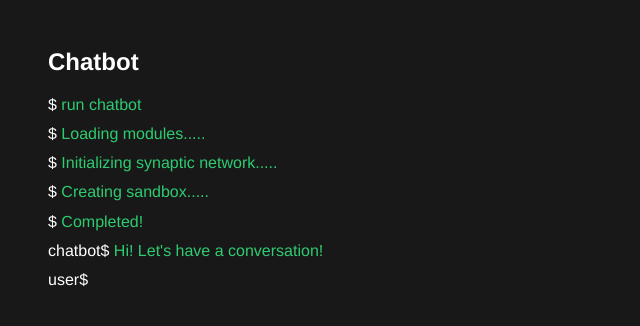
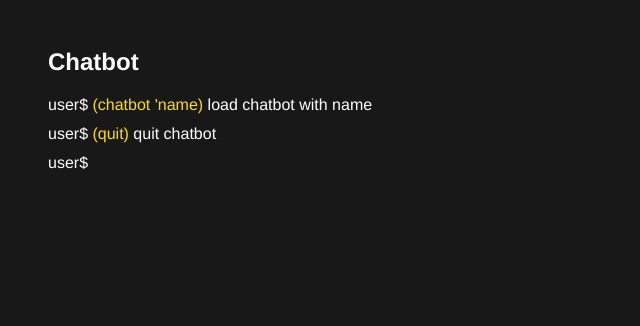
Before and after one commit to kenrhe/passtheturing, a Flask app: page / in a window 1280 px wide. Shown: the top 326 px of the page, without its empty margins (0-640 px from the left). Run offline with Flask 2, Linux system fonts and the light colour scheme; some libraries are stand-ins or nearby versions.

```diff
--- a/static/css/index.css
+++ b/static/css/index.css
@@ -6,7 +6,7 @@ body {
   padding: 0;
 }
 
-.bash-line {
+.line {
 	margin-top: 0.7em;
 }
 
@@ -21,3 +21,7 @@ body {
 .yellow {
 	color: #FFDE00;
 }
+
+.orange {
+	color: #FFA500;
+}
--- a/static/js/index.js
+++ b/static/js/index.js
@@ -1,19 +1,10 @@
+var chatbot = null;
+
 $(document).ready(function() {
-  $("#1,#2,#3,#4,#5,#6,#7").hide();
-  $("#1").delay(50).fadeIn(0);
-  $("#2").delay(100).fadeIn(0);
-  $("#3").delay(150).fadeIn(0);
-  $("#4").delay(800).fadeIn(0);
-  $("#5").delay(1200).fadeIn(0);
-  $("#6").delay(1250).fadeIn(0);
-  $("#7").delay(1300).fadeIn(0);
-  setTimeout(function() {
   view.focusInput();
-  }, 1350);
   $("#input").on("keydown", function(event) {
     if (event.keyCode === 13) {
       event.preventDefault();
-      view.hideInput();
       controllers.submitQuery();
     }
   });
@@ -22,18 +13,44 @@ $(document).ready(function() {
 var controllers = {
   submitQuery: function() {
     var query = $("#input").text();
+    view.addQuery(query);
+    if (query.substring(0, 8) === "(chatbot") {
+      if (!chatbot) {
+        return this.loadChatbot(query.substring(9, query.length - 1));
+      } else {
+        return view.addSystemLine(0, "Need to quit current chatbot");
+      }
+    } else if (query === "(quit)") {
+      if (chatbot) {
+        return this.quitChatbot();
+      } else {
+        return view.addSystemLine(0, "No current chatbot");
+      }
+    }
+    if (chatbot) {
       $.post({
         url: '/submit',
         data: query
       }).done(function(data) {
         if (data.success) {
-        view.addQueryAndResponse(query, data.response);
+          view.addResponse(data.response);
         } else {
-        console.log(err);
+          view.addSystemLine(0, data.response);
         }
       }).fail(function(err) {
         console.log(err);
       });
+    } else {
+      return view.addSystemLine(0, "No current chatbot");
+    }
+  },
+  loadChatbot: function(name) {
+    chatbot = name;
+    view.loadChatbot();
+  },
+  quitChatbot: function() {
+    chatbot = null;
+    view.quitChatbot();
   }
 };
 
@@ -41,24 +58,48 @@ var view = {
   scrollToBottom: function() {
     window.scrollTo(0, document.body.scrollHeight);
   },
-  showInput: function() {
-    $("#input").show();
-  },
-  hideInput: function() {
-    $("#input").hide();
-  },
   clearInput: function() {
     $("#input").text("");
   },
   focusInput: function() {
     $("#input").focus();
   },
-  addQueryAndResponse: function(query, response) {
-    $("#bash-output").append("<div class='bash-line'>user$ <span class='yellow'> " + query + "</span></div>\
-      <div class='bash-line'>chatbot$ <span class='green'> " + response + "</span></div>");
-    view.clearInput();
-    view.showInput();
-    view.focusInput();
+  addUserLine: function(delay, message) {
+    setTimeout(function() {
+      $("#output").append("<div class='line'>user$ <span class='yellow'>" + message + "</span></div>");
       view.scrollToBottom();
+    }, delay);
+  },
+  addChatbotLine: function(delay, message) {
+    setTimeout(function() {
+      $("#output").append("<div class='line'>" + chatbot + "$ <span class='green'>" + message + "</span></div>");
+      view.scrollToBottom();
+    }, delay);
+  },
+  addSystemLine: function(delay, message) {
+    setTimeout(function() {
+      $("#output").append("<div class='line'>system$ <span class='orange'>" + message + "</span></div>");
+      view.scrollToBottom();
+    }, delay);
+  },
+  addQuery: function(query) {
+    this.addUserLine(0, query);
+    this.clearInput();
+  },
+  addResponse: function(response) {
+    this.addChatbotLine(0, response);
+    this.focusInput();
+  },
+  loadChatbot: function() {
+    this.addSystemLine(50, "Loading modules.....");
+    this.addSystemLine(100, "Initializing synaptic network.....");
+    this.addSystemLine(1000, "Creating sandbox.....");
+    this.addSystemLine(1400, "Completed!");
+    this.addChatbotLine(1500, "Hi! Let's have a conversation!");
+  },
+  quitChatbot: function() {
+    this.addSystemLine(100, "Exiting sandbox.....");
+    this.addSystemLine(400, "Exiting synaptic network.....");
+    this.addSystemLine(1100, "Completed!");
   }
 };
--- a/templates/index.html
+++ b/templates/index.html
@@ -6,13 +6,9 @@
 
 {% block content %}
 <h2>Chatbot</h2>
-<div id="bash-output">
-  <div class="bash-line" id="1">$ <span class="green">run chatbot</span></div>
-  <div class="bash-line" id="2">$ <span class="green">Loading modules.....</span></div>
-  <div class="bash-line" id="3">$ <span class="green">Initializing synaptic network.....</span></div>
-  <div class="bash-line" id="4">$ <span class="green">Creating sandbox.....</span></div>
-  <div class="bash-line" id="5">$ <span class="green">Completed!</span></div>
-  <div class="bash-line" id="6">chatbot$ <span class="green">Hi! Let's have a conversation!</span></div>
+<div id="output">
+  <div class="line">user$ <span class="yellow">(chatbot 'name)</span> load chatbot with name</div>
+  <div class="line">user$ <span class="yellow">(quit)</span> quit chatbot</div>
 </div>
-<div class="bash-line" id="7">user$ <span class="yellow" id='input' contenteditable="true"></span></div>
+<div class="line">user$ <span class="yellow" id="input" contenteditable="true"></span></div>
 {% endblock %}
```
Also changed, not shown: app.py (line endings or trailing spaces), templates/base.html (line endings or trailing spaces). Lines whose indentation alone changed are shown as unchanged.
